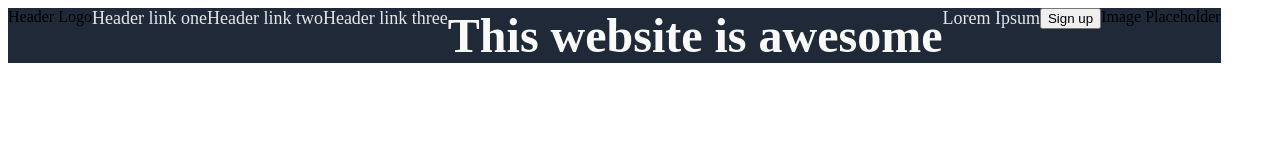
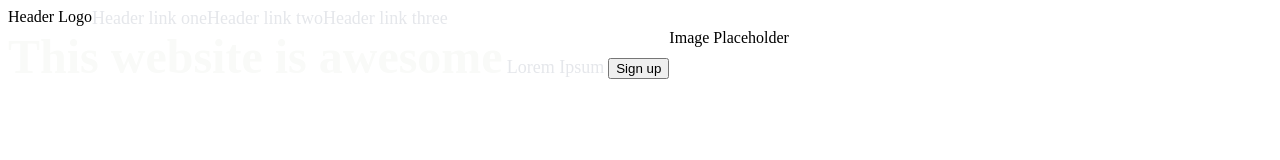
Before and after one commit to ArriusDM/odin-landingpage, a plain HTML site: page index.html in a window 1280 px wide. Drawn offline with Linux system fonts and the light colour scheme.

Commit message:
Test further

```diff
--- a/index.html
+++ b/index.html
@@ -7,7 +7,6 @@
     </head>
 
     <body>
-        <span class="hero-container">
             <span class="hero">
                 <span class="header-container">
                     <a class="headerLogo"> Header Logo</a>
@@ -16,13 +15,14 @@
                     <a class="header"> Header link three</a>
                 </span>
                 <span class="main-container">
-                    <span class="main"> This website is awesome</span>
-                    <span class="mainSub">Lorem Ipsum</span>
-                    <a class="mainButton"><button type="button">Sign up</button></a>
-                    <img class="mainImage"> Image Placeholder</img>
+                    <span class="mainGroup">
+                        <span class="main"> This website is awesome</span>
+                        <span class="mainSub">Lorem Ipsum</span>
+                        <a class="mainButton"><button type="button">Sign up</button></a>
+                    </span>
+                        <span class="mainImage"> Image Placeholder</span>
                 </span>
             </span>
-        </span>
     </body>
 
 </html>
--- a/style.css
+++ b/style.css
@@ -4,7 +4,6 @@
 
 .hero {
     background-color: #1F2937;
-    display:flex;
 }
 
 .header-container {
@@ -24,3 +23,6 @@
     font-weight: 900;
     color: #f9faf8;
 }
+.mainImage {
+    min-height: 100px;
+}
```
